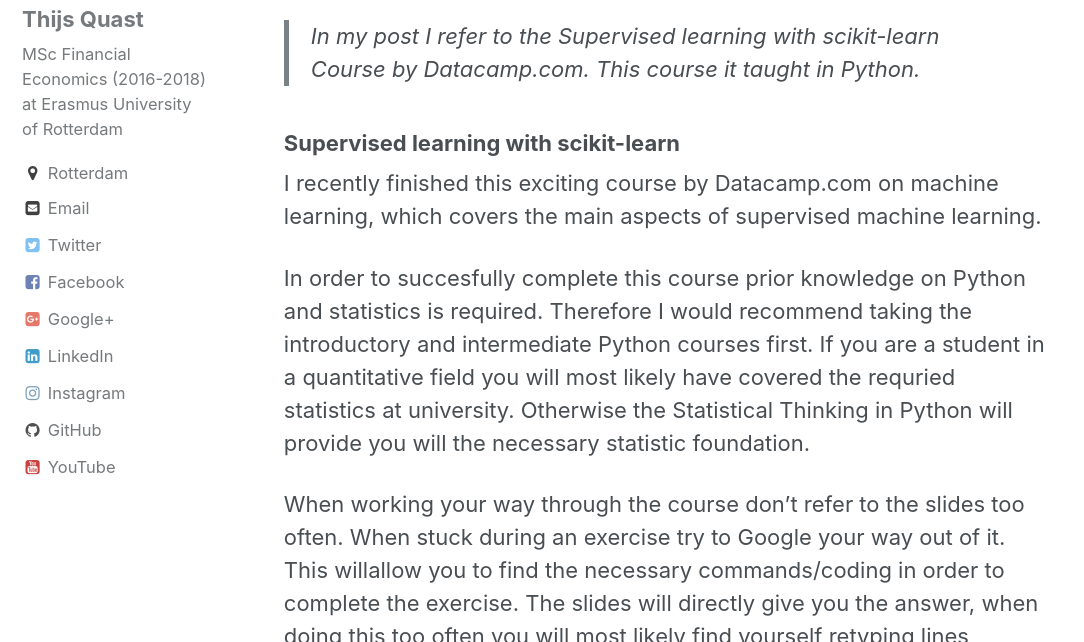
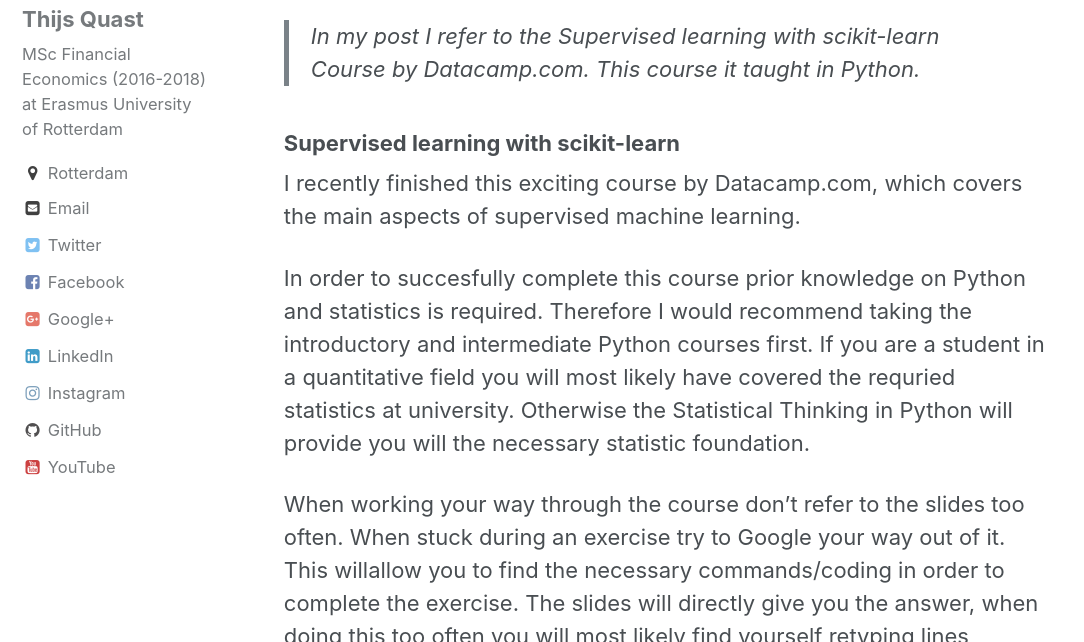
Before and after one commit to Thijsq/thijsq.github.io, a Jekyll site: the page built from _posts/2018-01-10-supervised-learning.md, in a window 1280 px wide and 900 px high, cut to the strip 258-900 px from the top of the window. Shown: the whole strip, without its empty margins (0-1084 px from the left). Built offline with Jekyll 4.4.1, drawn with Linux system fonts in a browser that asks for light colours.

Commit message:
Update 2018-01-10-supervised-learning.md

```diff
--- a/_posts/2018-01-10-supervised-learning.md
+++ b/_posts/2018-01-10-supervised-learning.md
@@ -9,7 +9,7 @@ tags: [machine learning, python]
 > In my post I refer to the Supervised learning with scikit-learn Course by Datacamp.com. This course it taught in Python.
 
 ### Supervised learning with scikit-learn
-I recently finished this exciting course by Datacamp.com on machine learning, which covers the main aspects of supervised machine learning.
+I recently finished this exciting course by Datacamp.com, which covers the main aspects of supervised machine learning.
 
 In order to succesfully complete this
 course prior knowledge on Python and statistics is required. Therefore I would recommend taking the introductory and intermediate Python courses first.
```
